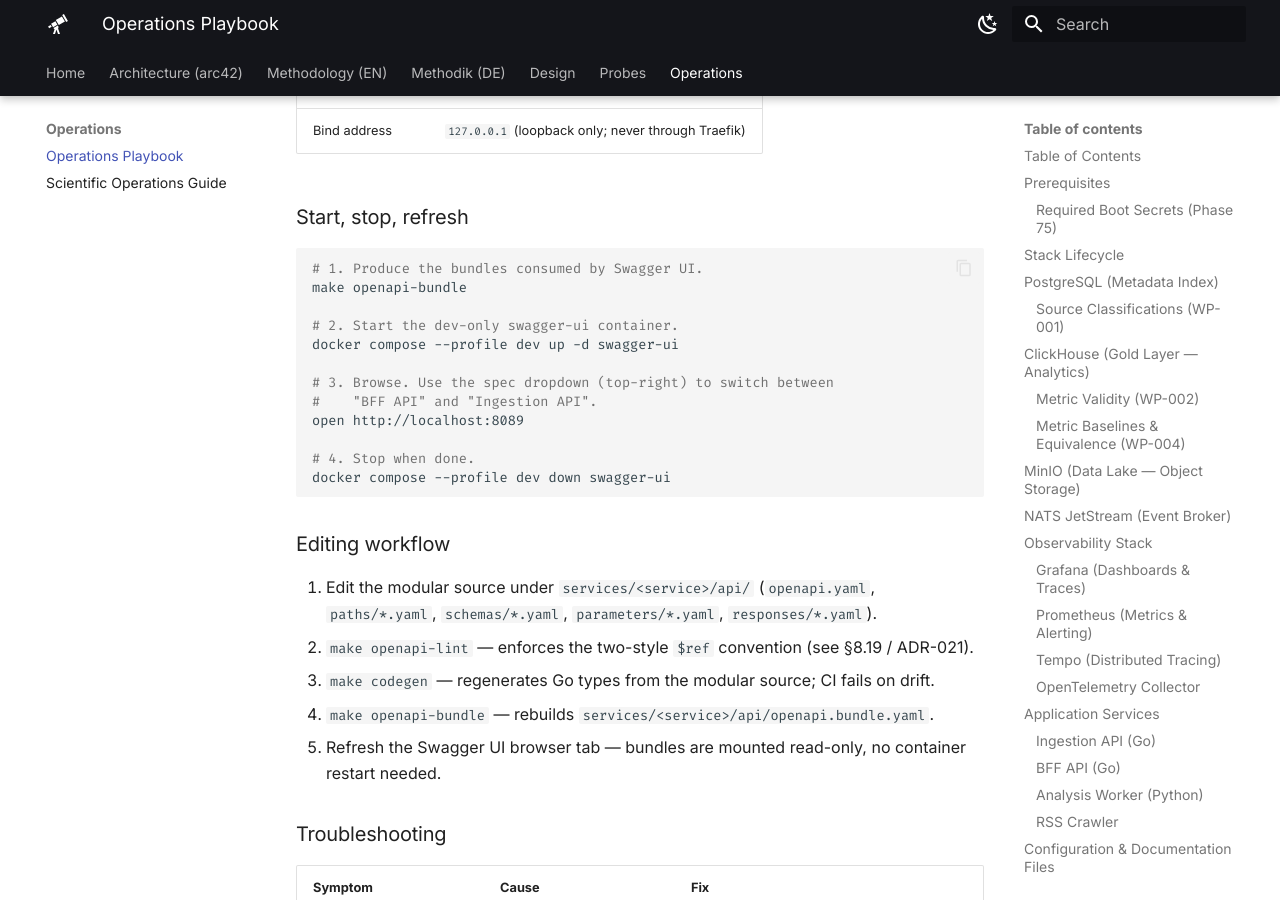
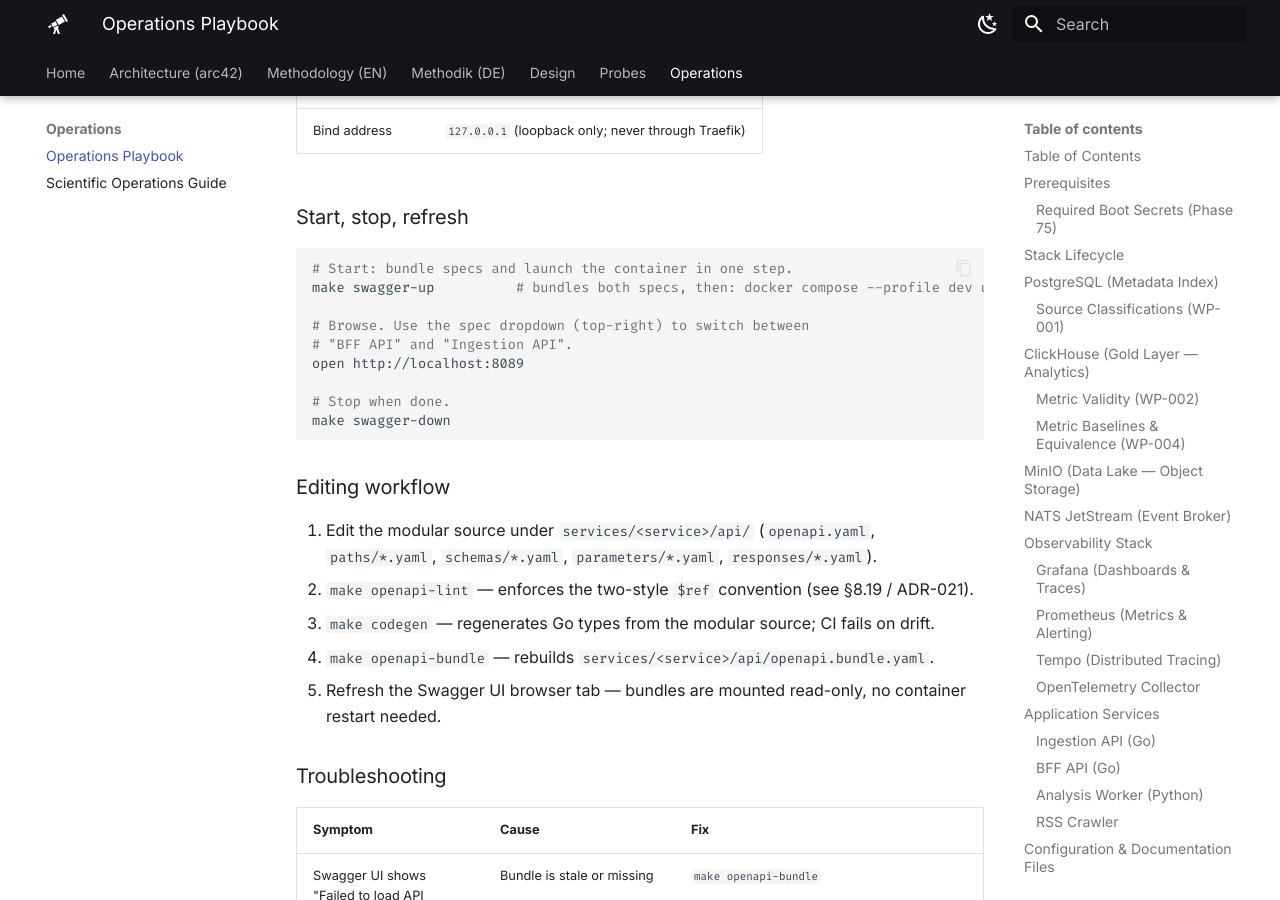
Before and after one commit to frogfromlake/aer, an MkDocs documentation site: the page built from docs/operations_playbook.md, in a window 1280 px wide and 900 px high, scrolled down 22671 px. Built offline with MkDocs 1.6.1 and Material for MkDocs 9.7.7, drawn with Linux system fonts in a browser that asks for light colours; some of the changed text lies outside the part shown.

Commit message:
feat(swagger): add makefile rule and documentation

````diff
--- a/docs/operations_playbook.md
+++ b/docs/operations_playbook.md
@@ -824,18 +824,15 @@ Introduced in Phase 96. The BFF and Ingestion APIs each own a modular OpenAPI 3.
 ### Start, stop, refresh
 
 ```bash
-# 1. Produce the bundles consumed by Swagger UI.
-make openapi-bundle
+# Start: bundle specs and launch the container in one step.
+make swagger-up          # bundles both specs, then: docker compose --profile dev up -d swagger-ui
 
-# 2. Start the dev-only swagger-ui container.
-docker compose --profile dev up -d swagger-ui
-
-# 3. Browse. Use the spec dropdown (top-right) to switch between
-#    "BFF API" and "Ingestion API".
+# Browse. Use the spec dropdown (top-right) to switch between
+# "BFF API" and "Ingestion API".
 open http://localhost:8089
 
-# 4. Stop when done.
-docker compose --profile dev down swagger-ui
+# Stop when done.
+make swagger-down
 ```
 
 ### Editing workflow
@@ -1027,3 +1024,4 @@ The following table indexes every point where scientific judgment enters the AĒ
 | BFF API              | `http://localhost:8080`           | `$BFF_API_KEY`                                 |
 | OTel Collector       | `localhost:4317` (gRPC) / `4318`  | none                                           |
 | Arc42 Docs           | `http://localhost:8000`           | none                                           |
+| Swagger UI (dev)     | `http://localhost:8089`           | none — `make swagger-up` to start             |
````
Also changed, not shown: README.md (+10 -0 lines), docs/arc42/08_concepts.md (+1 -1 lines), 1 other file.
